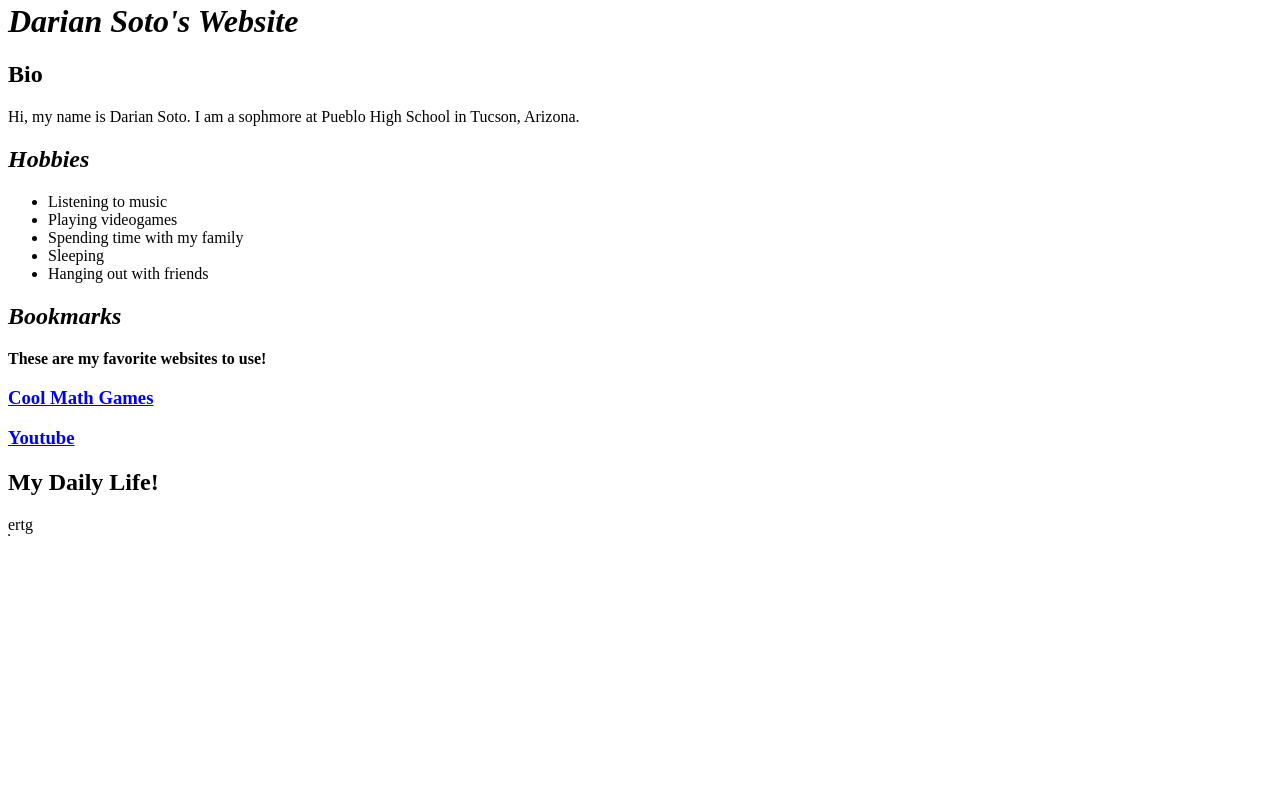
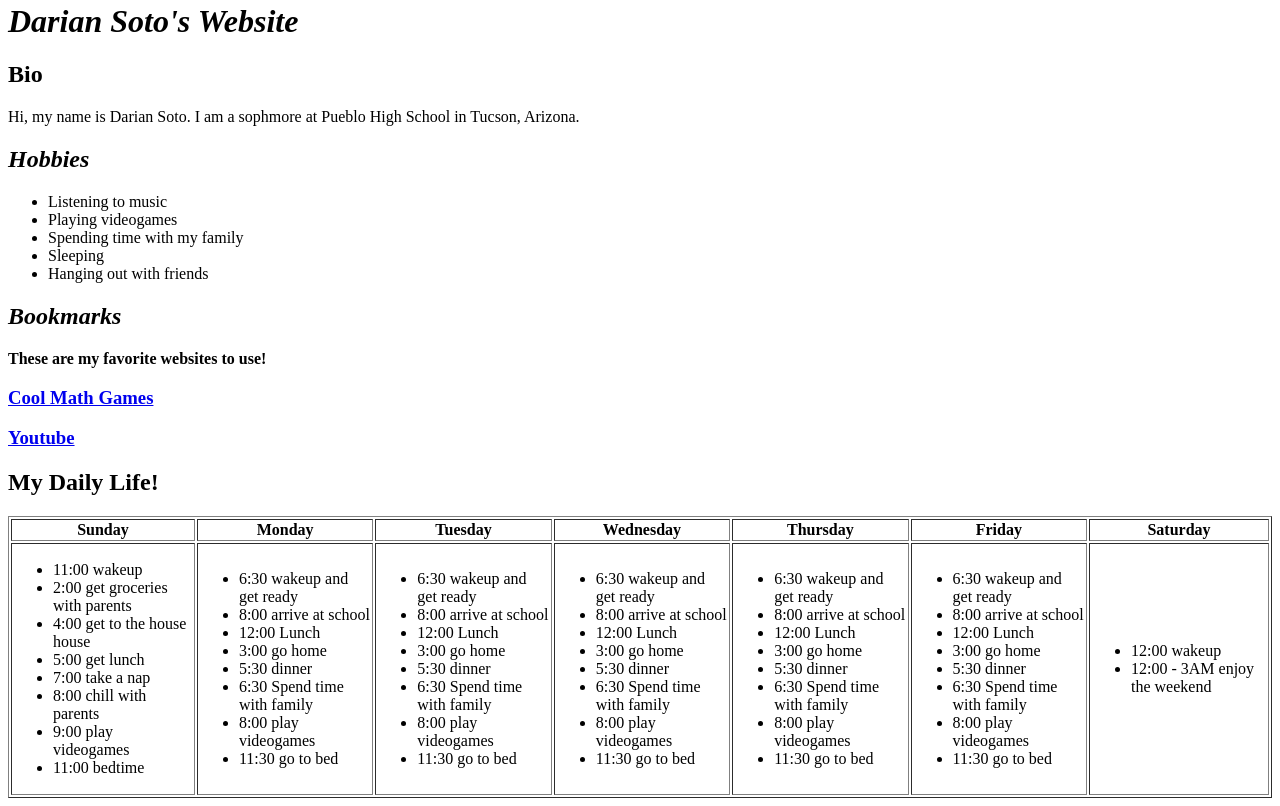
Before and after one commit to dariann-ss/Personal-Website-Project, a plain HTML site: page index.html in a window 1280 px wide. Shown: the part 482-1288 px from the top of the page. Before the commit the page ends 1026 px from the top, so only its background shows below. Drawn offline with Linux system fonts and the light colour scheme.

Commit message:
personal website

```diff
--- a/index.html
+++ b/index.html
@@ -27,7 +27,95 @@
     <h3><a href="https://www.youtube.com/">Youtube</a></h3>
     <h2>My Daily Life!</h2>
      <table border="1">
-        ertg
+        <tr>
+                <th>Sunday</th>
+                <th>Monday</th>
+                <th>Tuesday</th>
+                <th>Wednesday</th>
+                <th>Thursday</th>
+                <th>Friday</th>
+                <th>Saturday</th>
+            </tr>
+            <tr>
+                <td>
+                    <ul>
+                        <li>11:00 wakeup</li>
+                        <li>2:00 get groceries with parents</li>
+                        <li>4:00 get to the house house</li>
+                        <li>5:00 get lunch</li>
+                        <li>7:00 take a nap</li>
+                        <li>8:00 chill with parents</li>
+                        <li>9:00 play videogames</li>
+                        <li>11:00 bedtime</li>
+                    </ul>
+                </td>
+                <td>
+                    <ul>
+                        <li>6:30 wakeup and get ready</li>
+                        <li>8:00 arrive at school</li>
+                        <li>12:00 Lunch</li>
+                        <li>3:00 go home</li>
+                        <li>5:30 dinner</li>
+                        <li>6:30 Spend time with family</li>
+                        <li>8:00 play videogames</li>
+                        <li>11:30 go to bed</li>
+                    </ul>
+                </td>
+                <td>
+                    <ul>
+                        <li>6:30 wakeup and get ready</li>
+                        <li>8:00 arrive at school</li>
+                        <li>12:00 Lunch</li>
+                        <li>3:00 go home</li>
+                        <li>5:30 dinner</li>
+                        <li>6:30 Spend time with family</li>
+                        <li>8:00 play videogames</li>
+                        <li>11:30 go to bed</li>
+                    </ul>
+                </td>
+                <td>
+                    <ul>
+                        <li>6:30 wakeup and get ready</li>
+                        <li>8:00 arrive at school</li>
+                        <li>12:00 Lunch</li>
+                        <li>3:00 go home</li>
+                        <li>5:30 dinner</li>
+                        <li>6:30 Spend time with family</li>
+                        <li>8:00 play videogames</li>
+                        <li>11:30 go to bed</li>
+                    </ul>
+                </td>
+                <td>
+                    <ul>
+                        <li>6:30 wakeup and get ready</li>
+                        <li>8:00 arrive at school</li>
+                        <li>12:00 Lunch</li>
+                        <li>3:00 go home</li>
+                        <li>5:30 dinner</li>
+                        <li>6:30 Spend time with family</li>
+                        <li>8:00 play videogames</li>
+                        <li>11:30 go to bed</li>
+                    </ul>
+                </td>
+                <td>
+                    <ul>
+                        <li>6:30 wakeup and get ready</li>
+                        <li>8:00 arrive at school</li>
+                        <li>12:00 Lunch</li>
+                        <li>3:00 go home</li>
+                        <li>5:30 dinner</li>
+                        <li>6:30 Spend time with family</li>
+                        <li>8:00 play videogames</li>
+                        <li>11:30 go to bed</li>
+                    </ul>
+                </td>
+                <td>
+                    <ul>
+                        <li>12:00 wakeup</li>
+                        <li>12:00 - 3AM enjoy the weekend</li>
+                    </ul>
+                </td>
+            </tr>
      </table>
 </body>
 </html>
```
